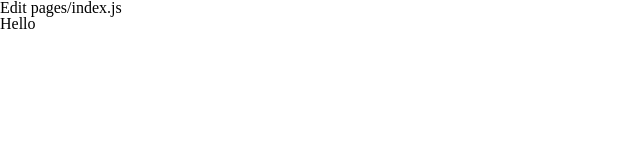
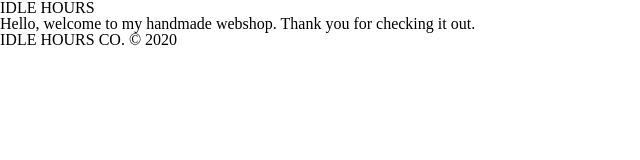
Before and after one commit to office-romance/idlemidway, a Gatsby site in the folder web/: page / in a window 1280 px wide. Shown: the whole page, without its empty margins (0-640 px from the left). Built offline with nearby package versions, Linux system fonts and the light colour scheme; Gatsby itself is replaced by a stand-in of ours.

Commit message:
update to styling

```diff
--- a/web/src/components/Footer.js
+++ b/web/src/components/Footer.js
@@ -12,7 +12,7 @@ const Footer = styled.footer`
 
 const FooterComponent = props => {
   // run graphql queries, useState, etc.
-  return <Footer></Footer>
+  return <Footer><p>IDLE HOURS CO. &copy; 2020</p></Footer>
 }
 
 export default FooterComponent
--- a/web/src/components/Header.js
+++ b/web/src/components/Header.js
@@ -14,7 +14,7 @@ const HeaderComponent = props => {
   // run graphql queries, setState, useContext, etc.
   return (
     <Header>
-      <h1>Edit pages/index.js</h1>
+      <h1>IDLE HOURS</h1>
     </Header>
   )
 }
--- a/web/src/pages/index.js
+++ b/web/src/pages/index.js
@@ -6,7 +6,7 @@ const IndexPage = () => {
   return (
     <Layout>
       <SEO title="Home" />
-      <p>Hello</p>
+      <p>Hello, welcome to my handmade webshop. Thank you for checking it out.</p>
     </Layout>
   )
 }
```
